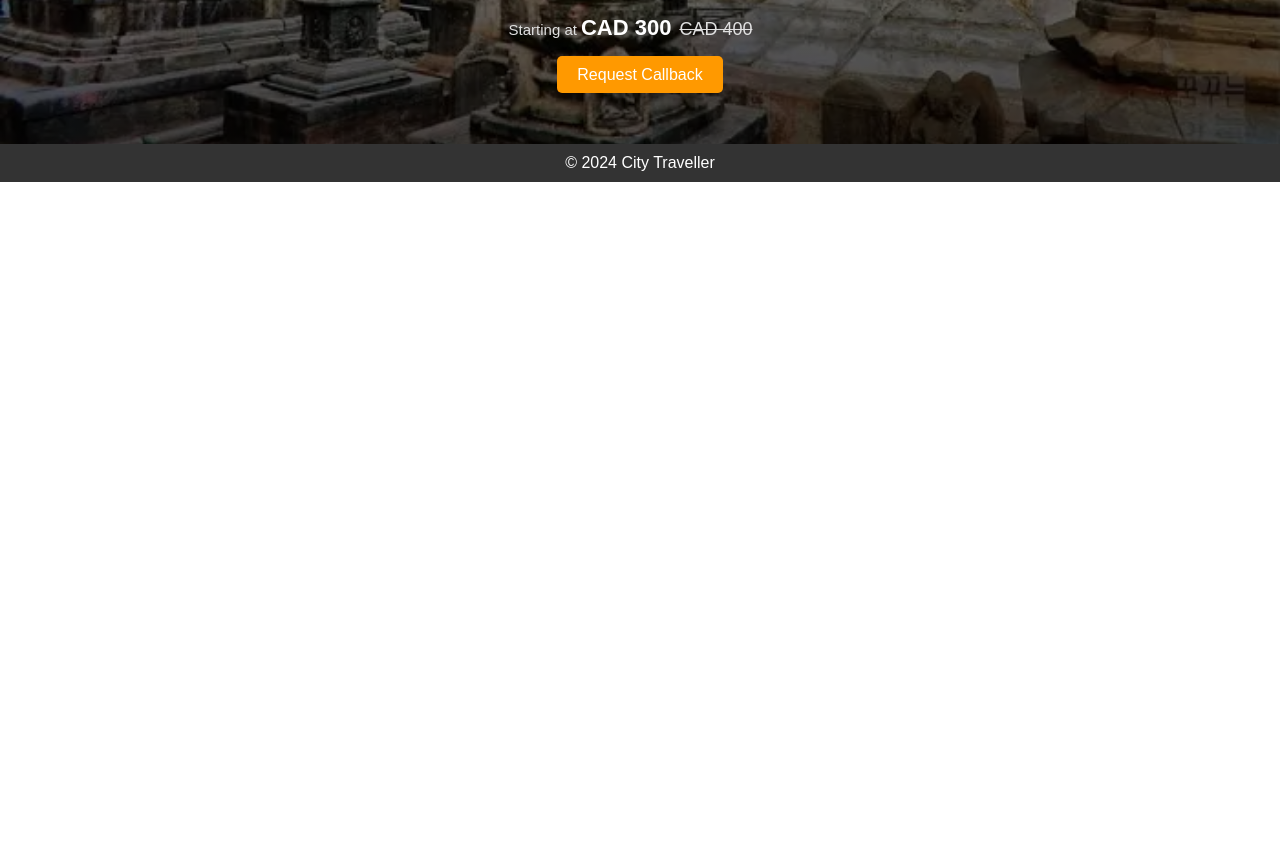
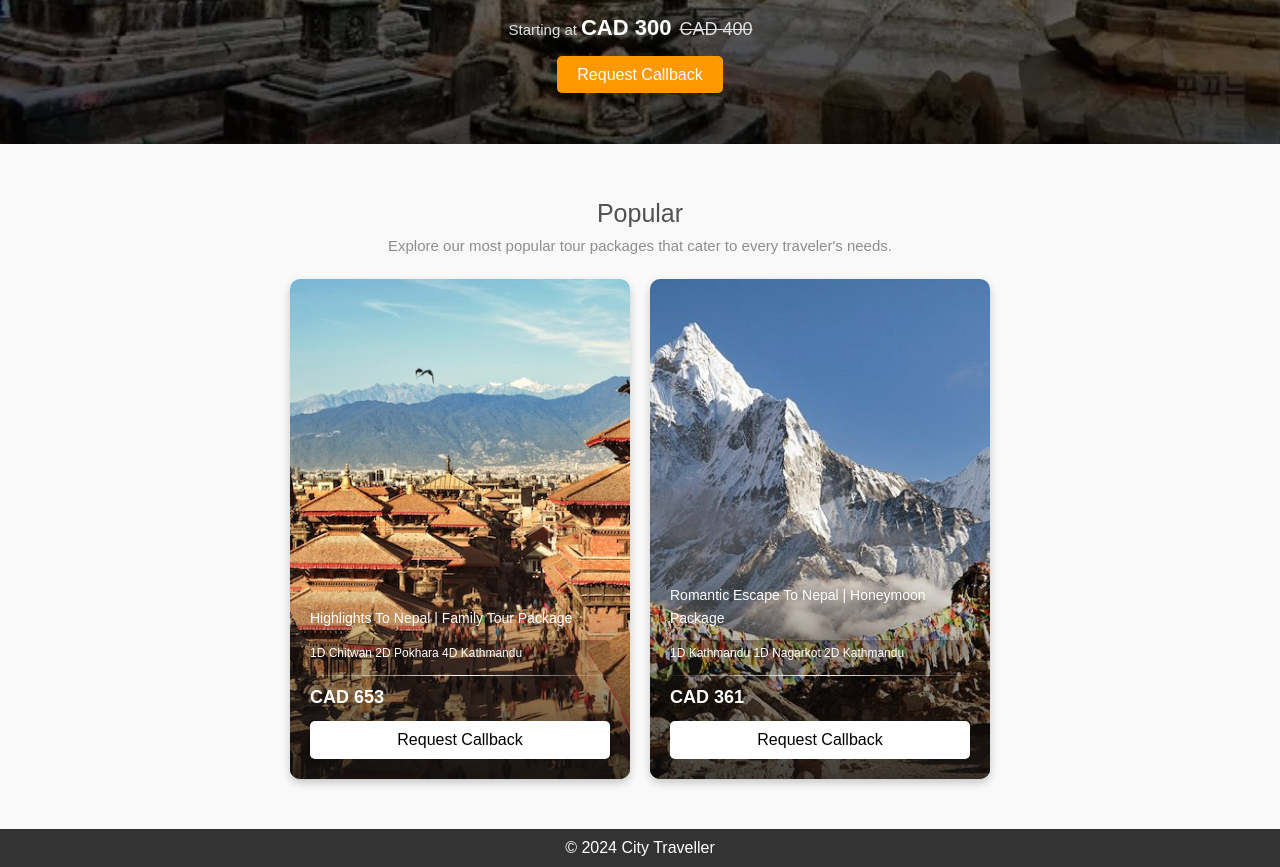
Before and after one commit to paras603/citytraveller, a plain HTML site: page tourPackagePage/packages.html in a window 1280 px wide. Shown: the part 762-1629 px from the top of the page. Before the commit the page ends 944 px from the top, so only its background shows below. Drawn offline with Linux system fonts and the light colour scheme.

Commit message:
popular packages section added

```diff
--- a/tourPackagePage/packages.css
+++ b/tourPackagePage/packages.css
@@ -43,7 +43,7 @@
     text-transform: uppercase;
 }
 
-.hero .line {
+.line {
     display: flex;
     align-items: center;
     margin: 15px 0;
@@ -141,3 +141,132 @@ footer {
         width: calc(100% - 20px); /* Adjusted for smaller screens */
     }
 }
+
+
+/* packages */
+.popular-packages {
+    padding: 50px 20px;
+    background-color: #f9f9f9;
+    text-align: center;
+}
+
+.popular-packages h2 {
+    font-weight: 400;
+    color: #515151;
+    font-size: 25px;
+    line-height: 38px;
+    margin: 0;
+}
+
+.popular-packages p {
+    color: #8e8e8e;
+    font-size: 15px;
+    font-weight: 400;
+    line-height: 27px;
+    margin: 0 0 20px 0;
+}
+
+.cards-container {
+    display: flex;
+    flex-wrap: wrap;
+    justify-content: center;
+    gap: 20px;
+}
+
+.card {
+    position: relative; /* Make sure card is the positioning context */
+    width: 340px;
+    height: 500px; /* Adjust the height as needed */
+    border-radius: 10px;
+    overflow: hidden;
+    box-shadow: 0 4px 8px rgba(0, 0, 0, 0.2);
+    background: linear-gradient(to bottom, rgba(0, 0, 0, 0) 0%, rgba(0, 0, 0, 0.7) 100%);
+}
+
+.card-image {
+    width: 100%;
+    height: 100%;
+    object-fit: cover; /* Ensure the image covers the card */
+}
+
+.card-details {
+    position: absolute; /* Positioning over the image */
+    bottom: 0;
+    left: 0;
+    right: 0;
+    text-align: left;
+    color: white;
+    padding: 20px;
+    border-radius: 10px 10px 0 0;
+    box-sizing: border-box; /* Include padding in width and height */
+    background: linear-gradient(to bottom, rgb(0 0 0 / 2%) 1%, rgb(14 13 13 / 79%) 100%)
+}
+
+.card-details h3 {
+    display: flex;
+    align-items: center;
+    line-height: 23px;
+    color: #fff;
+    font-size: 14px;
+    font-weight: 400;
+    text-transform: capitalize;
+    margin: 0;
+}
+
+.card-details p {
+    display: flex;
+    align-items: center;
+    font-size: 12px;
+    font-weight: 400;
+    color: #fff;
+    width: max-content;
+    margin: 0;
+}
+
+.card-details .duration{
+    display: flex;
+    width: 100%;
+    background: linear-gradient(180deg, hsl(0deg 81.68% 4.16% / 28%), hsl(0deg 0% 100% / 0%));
+    position: relative;
+    border-radius: 5px;
+    margin-top: 10px;
+}
+
+.card-details .card-line{
+        display: flex;
+        align-items: center;
+        margin: 8px 0;
+        min-height: 1px;
+        background: linear-gradient(270deg, hsla(0, 0%, 100%, .05) -.13%, hsla(0, 0%, 88%, .05) 0, #fff 49.17%, hsla(0, 0%, 88%, .05));
+}
+
+.card-details .price{
+    font-size: 18px;
+    font-weight: 600;
+    line-height: 27px;
+    margin-right: 5px;
+}
+
+.card .btn {
+    display: inline-block;
+    padding: 10px 20px;
+    background-color: #fff;
+    color: #000;
+    border: none;
+    border-radius: 5px;
+    text-decoration: none;
+    font-size: 1em;
+    cursor: pointer;
+    text-align: center;
+    margin-top: 10px;
+    display: block; /* Ensure button is displayed as block for proper alignment */
+}
+
+.card .btn:hover {
+    background-color: #e68a00;
+}
+
+.card .btn:focus {
+    outline: 2px solid #ff9900;
+    outline-offset: 2px;
+}
--- a/tourPackagePage/packages.html
+++ b/tourPackagePage/packages.html
@@ -33,6 +33,38 @@
         </div>
     </section>
 
+    <section class="popular-packages">
+        <div class="container">
+            <h2>Popular</h2>
+            <p>Explore our most popular tour packages that cater to every traveler's needs.</p>
+            <div class="cards-container">
+                <div class="card">
+                    <img src="../images/hero-image3.jpg" alt="Package 1" class="card-image">
+                    <div class="card-details">
+                        <h3>Highlights To Nepal | Family Tour Package</h3>
+                        <p class="duration">1D Chitwan 2D Pokhara 4D Kathmandu</p>
+                        <div class="card-line"></div>
+                        <p class="price">CAD 653</p>
+                        <a href="#request-callback" class="btn">Request Callback</a>
+                    </div>
+                </div>
+                <div class="card">
+                    <img src="../images/hero-image2.jpg" alt="Package 2" class="card-image">
+                    <div class="card-details">
+                        <h3>Romantic Escape To Nepal | Honeymoon Package</h3>
+                        <p class="duration">1D Kathmandu 1D Nagarkot 2D Kathmandu</p>
+                        <div class="card-line"></div>
+                        <p class="price">CAD 361</p>
+                        <a href="#request-callback" class="btn">Request Callback</a>
+                    </div>
+                </div>
+                <!-- Add more cards as needed -->
+            </div>
+        </div>
+    </section>
+
+
+
 
     <footer>&copy; 2024 City Traveller</footer>
 </body>
```
